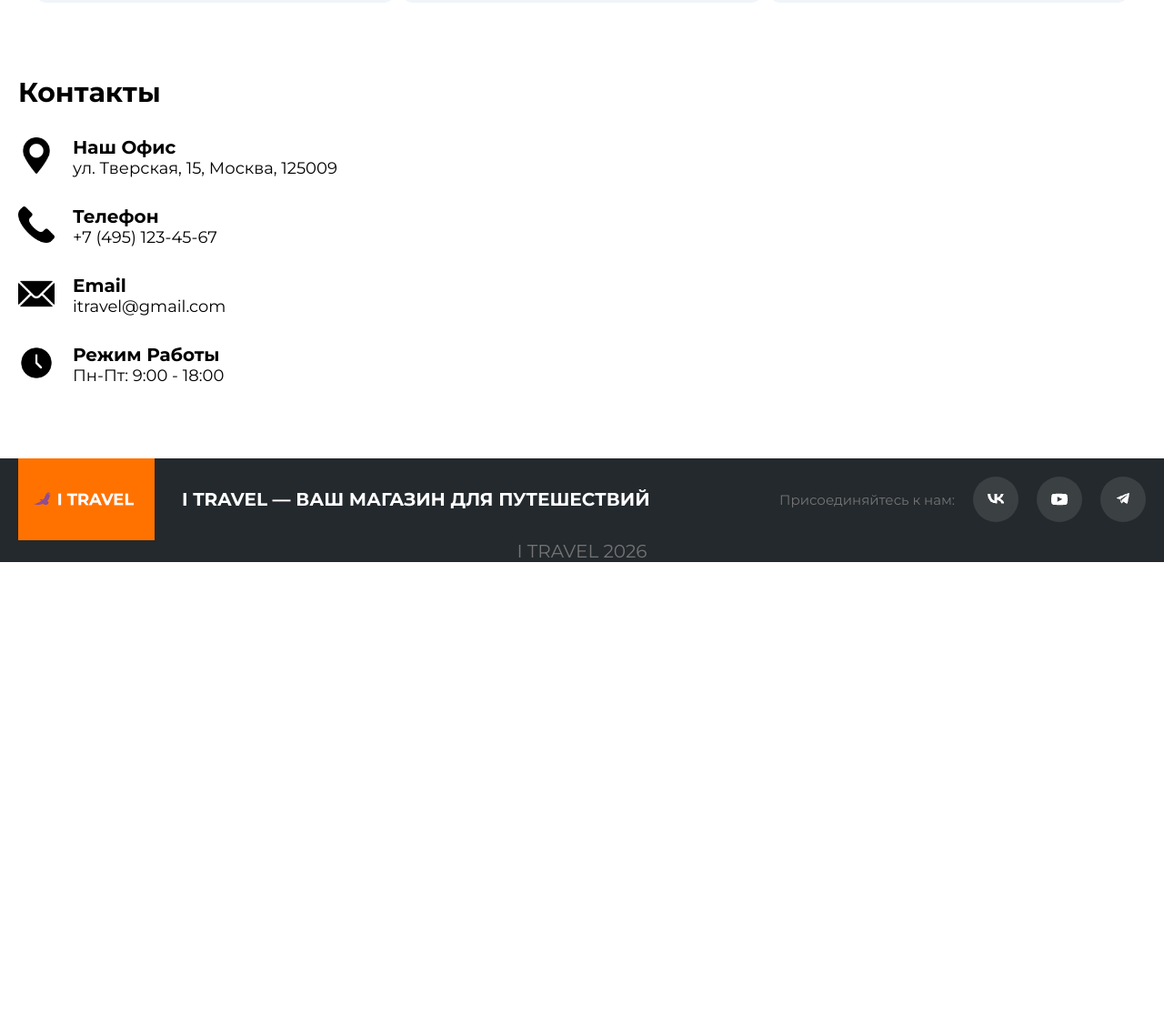
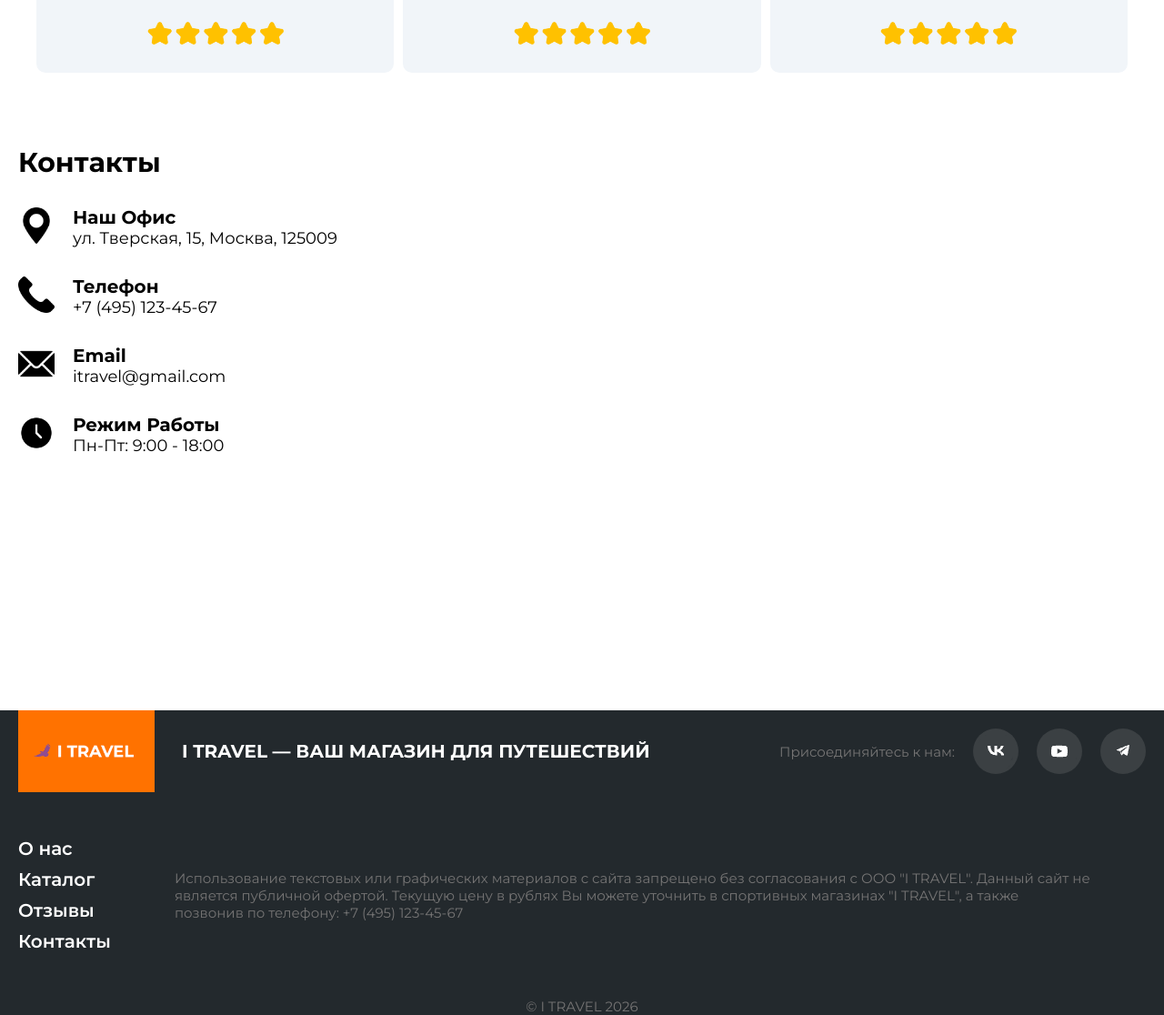
Before and after one commit to Wertusik/Tourist-Website, a plain HTML site: page index.html in a window 1280 px wide. Shown: the part 2301-3417 px from the top of the page at 91% size. Before the commit the page ends 2919 px from the top, so only its background shows below. Drawn offline with Linux system fonts and the light colour scheme.

Commit message:
Built main-page

```diff
--- a/css/style.css
+++ b/css/style.css
@@ -178,6 +178,8 @@ a {
     background-color: var(--gray);
     border-radius: 10px;
     padding-inline: 10px;
+    display: flex;
+    flex-direction: column;
 }
 
 .review__img-user {
@@ -188,6 +190,20 @@ a {
     margin-right: auto;
 
 }
+
+.review__rating {
+    margin-top: auto;
+    padding-top: 20px;
+    display: flex;
+    justify-content: center;
+    padding-bottom: 30px;
+    width: 100%;
+}
+
+.review__img-rating {
+    width: 150px;
+}
+
 .review__name {
     font-size: 25px;
     text-align: center;
@@ -251,6 +267,7 @@ a {
     display: flex;
     align-items: center;
     justify-content: space-between;
+    padding-bottom: 50px;
 }
 
 .footer__left,
@@ -258,7 +275,6 @@ a {
     display: flex;
     align-items: center;
 }
-
 
 .footer__right {
     gap: 20px;
@@ -289,7 +305,34 @@ a {
 }
 
 .footer__year {
-    font-size: 20px;
+    font-size: 15px;
     color: #757474;
     text-align: center;
+    padding-top: 50px;
 }
+
+.footer__bottom {
+    display: flex;
+    align-items: center;
+}
+
+.footer__link {
+    display: flex;
+    flex-direction: column;
+    gap: 10px;
+}
+
+.footer__bottom-text {
+    color: white;
+    font-weight: 600;
+    font-size: 20px;
+}
+
+.footer__main-info {
+    padding-left: 70px;
+    padding-right:60px;
+}
+.footer__info {
+    color: #757474;
+    font-size: 15px;
+}
--- a/index.html
+++ b/index.html
@@ -101,19 +101,25 @@
                     <img src="./img/user.png" alt="Аноним" class="review__img-user">
                     <h3 class="review__name">Сергей</h3>
                     <p class="review__text">Брал здесь рюкзак и дорожную термокружку перед поездкой в горы. Заказ доставили быстро, всё упаковано отлично. Качество вещей на высоте: материалы плотные, фурнитура надежная, ничего не торчит. Отдельный плюс за удобный каталог на сайте — легко подобрать всё нужное в одном месте. Сервисом остался доволен, буду заказывать еще.</p>
-                    <!-- <img src="" alt="Рейтинг" class="review_img-rating"> -->
+                    <div class="review__rating">
+                        <img src="./img/review_stars.png" alt="Рейтинг" class="review__img-rating">
+                    </div>
                 </div>
                 <div class="review__card">
                     <img src="./img/user.png" alt="Аноним" class="review__img-user">
                     <h3 class="review__name">Татьяна</h3>
                     <p class="review__text">Оформляла заказ перед семейной поездкой и осталась в полном восторге! Заказывала дорожные сумки и термос. Всё приехало очень быстро, упаковано аккуратно. Вещи не только функциональные и качественные, но и выглядят очень стильно — приятно брать с собой в дорогу. Обязательно вернусь за новыми покупками!</p>
-                    <!-- <img src="" alt="Рейтинг" class="review_img-rating"> -->
+                    <div class="review__rating">
+                        <img src="./img/review_stars.png" alt="Рейтинг" class="review__img-rating">
+                    </div>
                 </div>
                 <div class="review__card">
                     <img src="./img/user.png" alt="Аноним" class="review__img-user">
                     <h3 class="review__name">Мария</h3>
                     <p class="review__text">Покупали на сайте аксессуары для поездок всей семьей. Вещи прошли проверку дорогой на ура! Ничего не порвалось, термос отлично держит тепло, а органайзеры здорово спасают порядок в сумке. Теперь перед каждой поездкой первыми делом заглядываем к вам!</p>
-                    <!-- <img src="" alt="Рейтинг" class="review_img-rating"> -->
+                    <div class="review__rating">
+                        <img src="./img/review_stars.png" alt="Рейтинг" class="review__img-rating">
+                    </div>
                 </div>
             </div>
         </section>
@@ -159,7 +165,7 @@
                     </div>
                 </div>
                 <div class="contacts__map">
-                    <iframe class="contacts__map" src="https://yandex.ru/map-widget/v1/?um=constructor%3Ab8091cdabe9f0454b2385c3bc19bb38b5468109836597350c4a2d49b3d4d8fac&amp;source=constructor" width="400" height="274" frameborder="0"></iframe>
+                    <iframe class="contacts__map" src="https://yandex.ru/map-widget/v1/?um=constructor%3Ab8091cdabe9f0454b2385c3bc19bb38b5468109836597350c4a2d49b3d4d8fac&amp;source=constructor" width="700" height="500" frameborder="0"></iframe>
                 </div>
             </div>
         </section>
@@ -184,8 +190,18 @@
                     </a>
                 </div>
             </div>
-            <p class="footer__year">I TRAVEL 2026</p>
-
+            <div class="footer__bottom">
+                <div class="footer__link">
+                    <a href="#about" class="footer__bottom-text">О нас</a>
+                    <a href="#" class="footer__bottom-text">Каталог</a>
+                    <a href="#review" class="footer__bottom-text">Отзывы</a>
+                    <a href="#contacts" class="footer__bottom-text">Контакты</a>
+                </div>
+                <div class="footer__main-info">
+                    <span class="footer__info">Использование текстовых или графических материалов с сайта запрещено без согласования с ООО "I TRAVEL". Данный сайт не является публичной офертой. Текущую цену в рублях Вы можете уточнить в спортивных магазинах "I TRAVEL", а также позвонив по телефону: +7 (495) 123-45-67</span>
+                </div>
+            </div>
+            <p class="footer__year">© I TRAVEL 2026</p>
         </div>
     </footer>
 
```
Also changed, not shown: img/review_stars.png (added).
